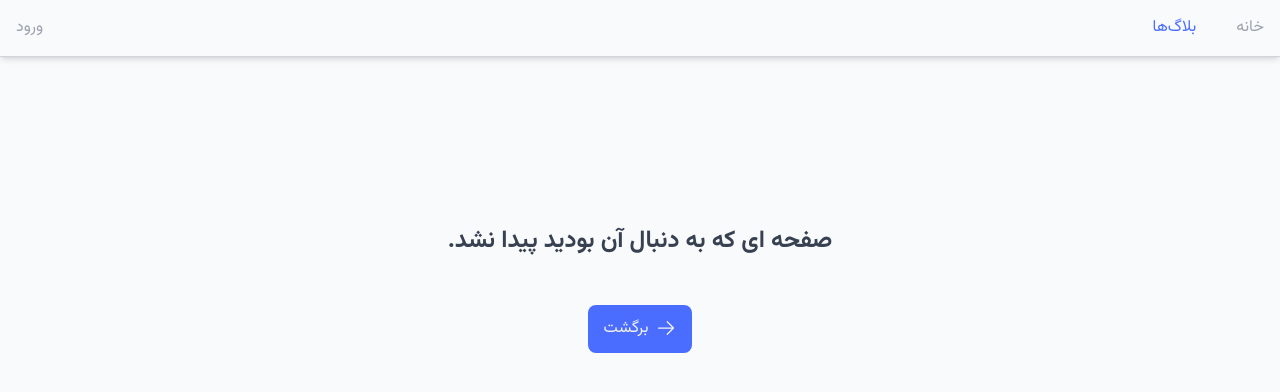
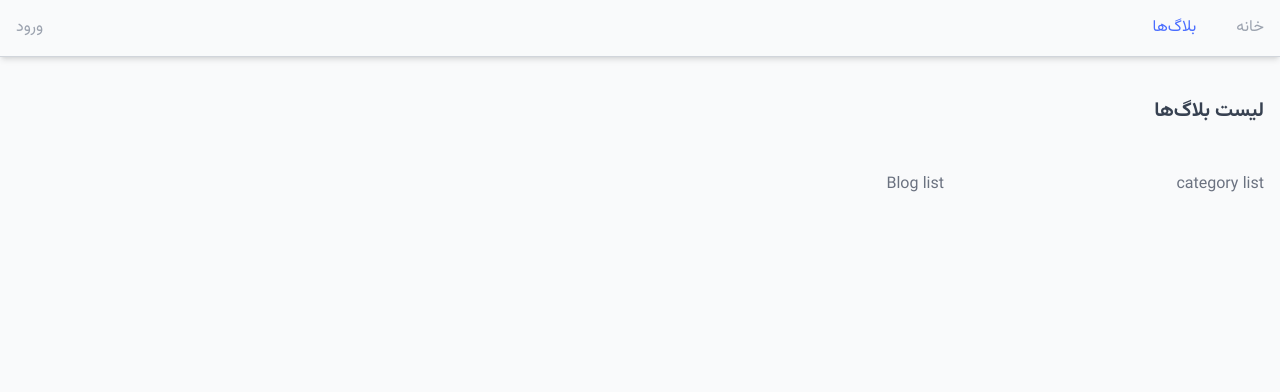
Before and after one commit to HadiKia/next-blog-app, a Next.js app: page /blogs in a window 1280 px wide. Before the commit this address had no page. Shown: the top 392 px of the page. Built offline with nearby package versions, Linux system fonts and the light colour scheme.

Commit message:
create nested layout

```diff
--- /dev/null
+++ b/src/app/blogs/layout.jsx
@@ -0,0 +1,19 @@
+const Layout = ({ children }) => {
+  return (
+    <div>
+      <h1 className="text-lg lg:text-xl font-bold mb-12 text-secondary-700">
+        لیست بلاگ‌ها
+      </h1>
+      <div className="grid grid-cols-12 gap-8">
+        <div className="col-span-12 lg:col-span-4 xl:col-span-3 text-secondary-500 space-y-4">
+          category list
+        </div>
+        <div className="col-span-12 lg:col-span-8 xl:col-span-9 text-secondary-500 space-y-4">
+          {children}
+        </div>
+      </div>
+    </div>
+  );
+};
+
+export default Layout;
--- /dev/null
+++ b/src/app/blogs/page.jsx
@@ -0,0 +1,5 @@
+const BlogPage = () => {
+  return <div>Blog list</div>;
+};
+
+export default BlogPage;
```
